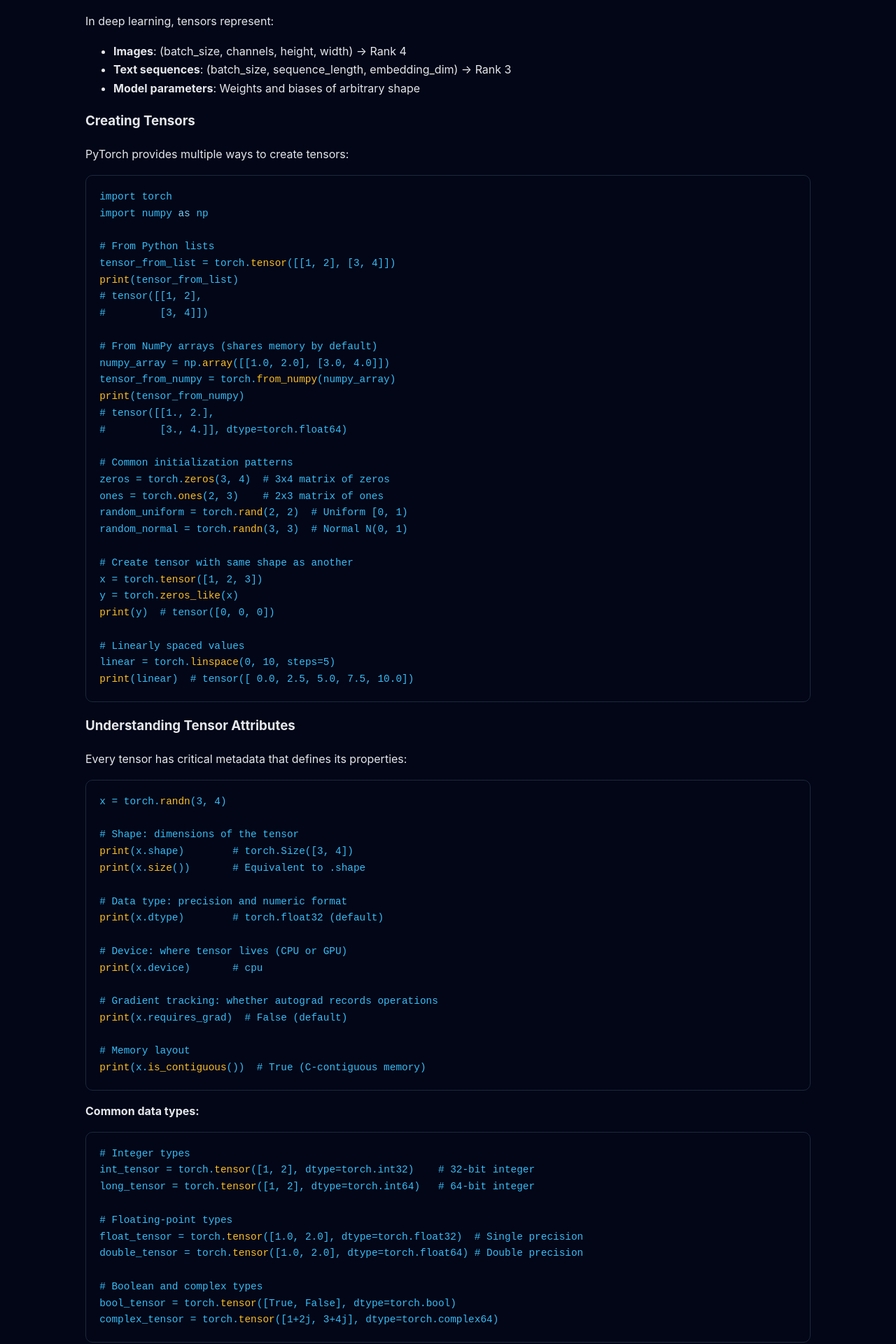
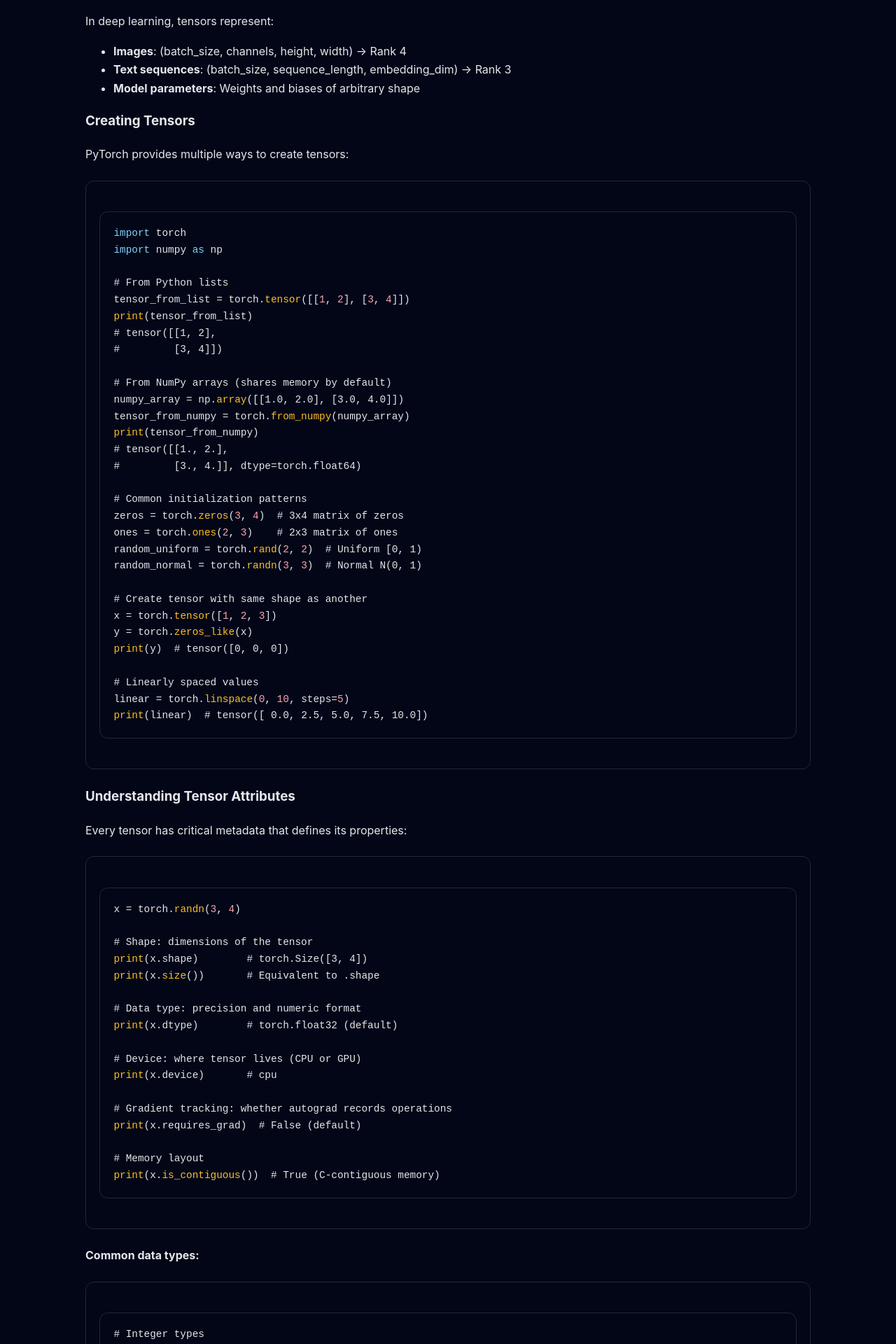
Before and after one commit to mayank1101/mayank1101.github.io, a Jekyll site: the page built from _posts/2025-12-15-pytorch-foundation-part1.md, in a window 1280 px wide. Shown: the part 1604-3524 px from the top of the page at 70% size. Built offline with Jekyll 4.4.1, drawn with Linux system fonts in a browser that asks for light colours.

Commit message:
added python code styling

```diff
--- a/assets/style.css
+++ b/assets/style.css
@@ -126,7 +126,7 @@
   font-weight: 600;
 }
 
-.highlight {
+.hero-highlight {
     color: #38bdf8;
 }
 
@@ -144,12 +144,27 @@
   border: 1px solid #1e293b;
 }
 
+/* Code block container */
+.highlight {
+  background: #020617;
+  border: 1px solid #1e293b;
+  border-radius: 12px;
+  padding: 1.2rem;
+  margin: 1.5rem 0;
+  overflow-x: auto;
+}
+
+/* Inline + block code */
 code {
   font-family: "JetBrains Mono", monospace;
   font-size: 0.9rem;
 }
 
-.highlight .k { color: #7dd3fc; }   /* keywords */
-.highlight .s { color: #86efac; }   /* strings */
-.highlight .nf { color: #fbbf24; }  /* function names */
-.highlight .c { color: #64748b; }   /* comments */
+/* Python syntax colors (Rouge) */
+.highlight .k  { color: #7dd3fc; }  /* keywords */
+.highlight .kn { color: #7dd3fc; }
+.highlight .s  { color: #86efac; }  /* strings */
+.highlight .c  { color: #64748b; }  /* comments */
+.highlight .nf { color: #fbbf24; }  /* functions */
+.highlight .nb { color: #c084fc; }  /* builtins */
+.highlight .mi { color: #fda4af; }  /* numbers */
--- a/index.html
+++ b/index.html
@@ -22,7 +22,7 @@
 <main>
     <div class="container hero fade-in">
         <h1>
-            I build <span class="highlight">trustworthy</span><br/>
+            I build <span class="hero-highlight">trustworthy</span><br/>
             Generative AI systems
         </h1>
         <p>
```
